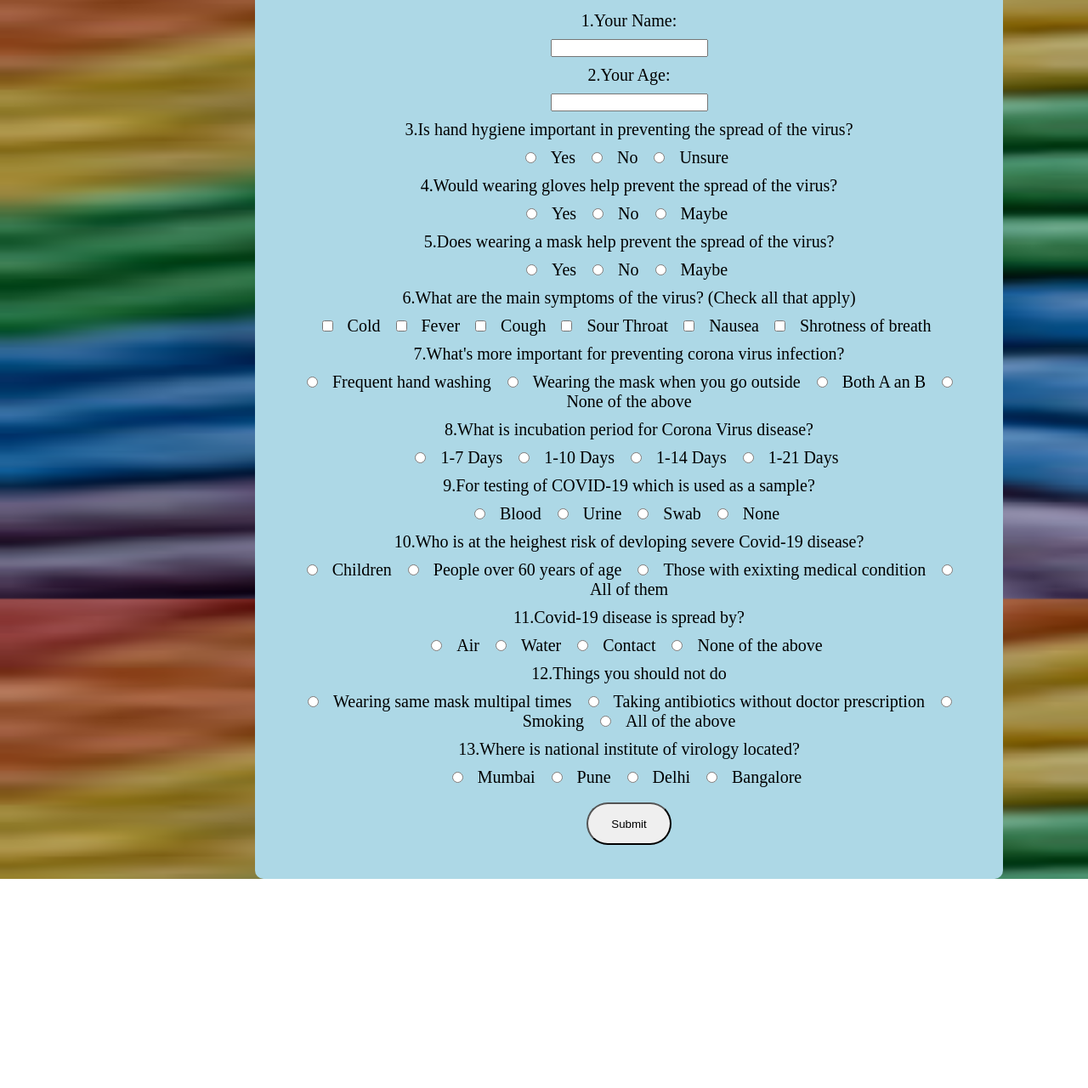
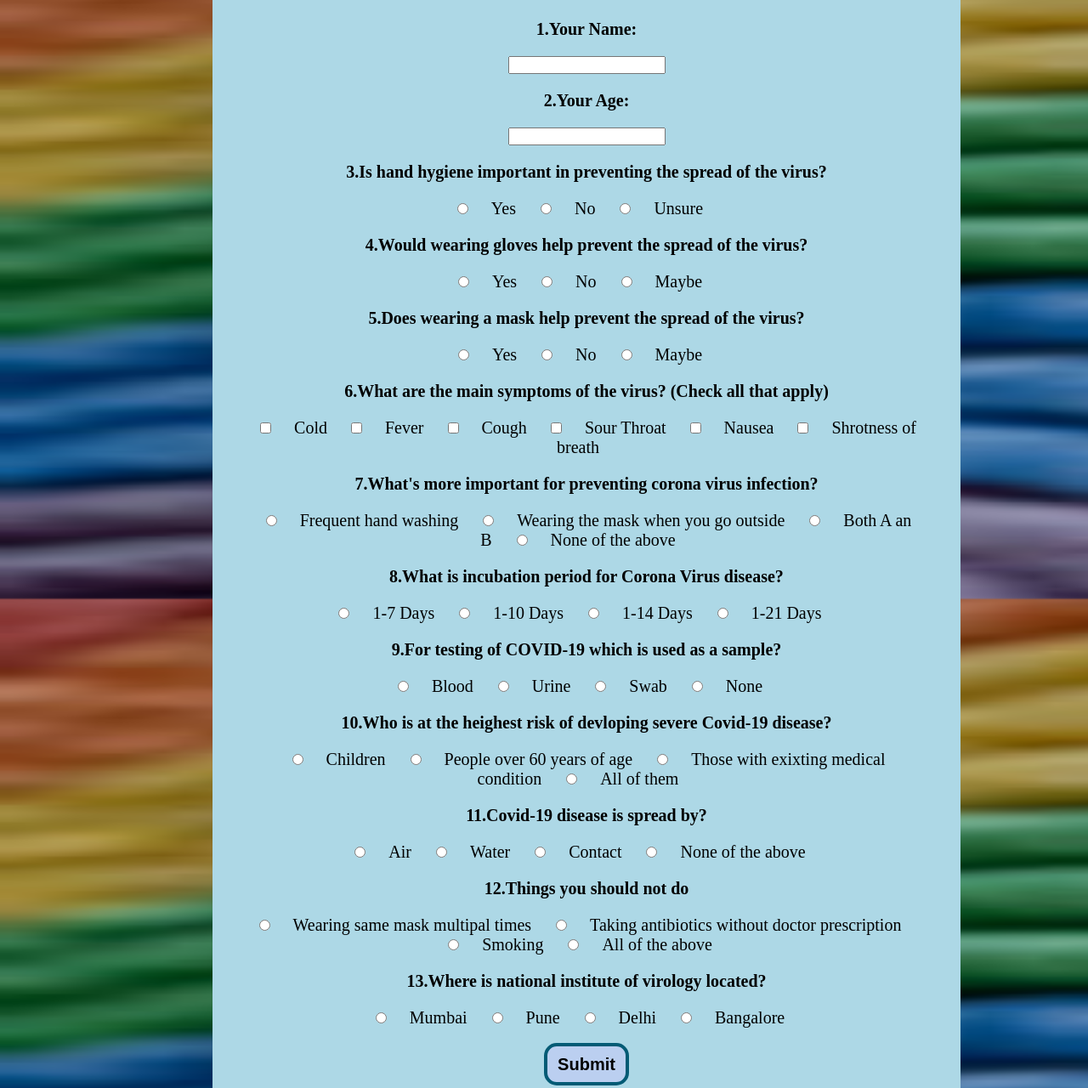
Before and after one commit to riyaraipure/covid19Awareness, a plain HTML site: page index.html in a window 1280 px wide. Shown: the part 137-1417 px from the top of the page at 85% size. Before the commit the page ends 1171 px from the top, so only its background shows below. Drawn offline with Linux system fonts and the light colour scheme.

Commit message:
Update style.css

```diff
--- a/style.css
+++ b/style.css
@@ -4,7 +4,6 @@ body{
     background-image: url("./assets/photo-1599277062739-e1878f97c79a.jpg");
     background-size: 1000% 100%;
     text-align: center;
-
 }
 form{
     position: absolute;
@@ -12,23 +11,26 @@ form{
     padding: 40px 40px;
     border-radius: 10px;
     width: 800px;
-    left: 300px;
+    left: 250px;
     top: 100px;
-    text-align: center;
 }
 h1{
     font-size: 50px;
 }
 label{
     font-size: 20px;
-    padding: 10px 10px 10px 10px;
+    padding: 20px;
 }
 #button{
     width: 100px;
     height: 50px;
-    border-radius: 30px;
-    text-align: center;
+    border-radius: 15px;
+    border: 4px solid rgb(3, 91, 117);
+    background-color: rgb(187, 207, 240);
+    font-weight: bold;
+    font-size: 20px;
 }
 .display{
     display: block;
+    font-weight: bold;
 }
```
